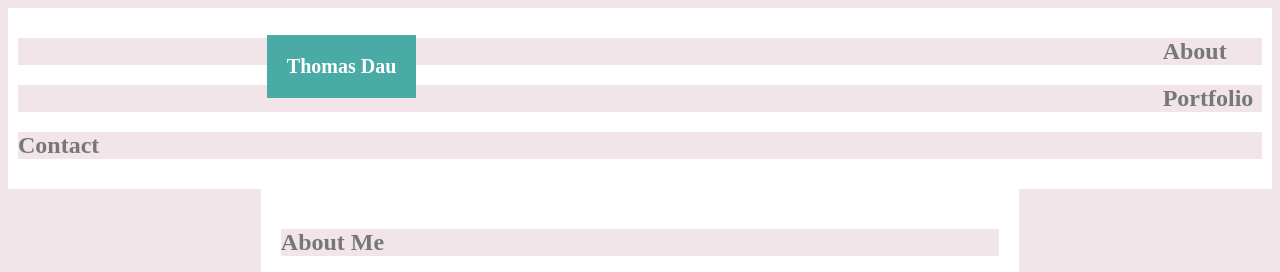
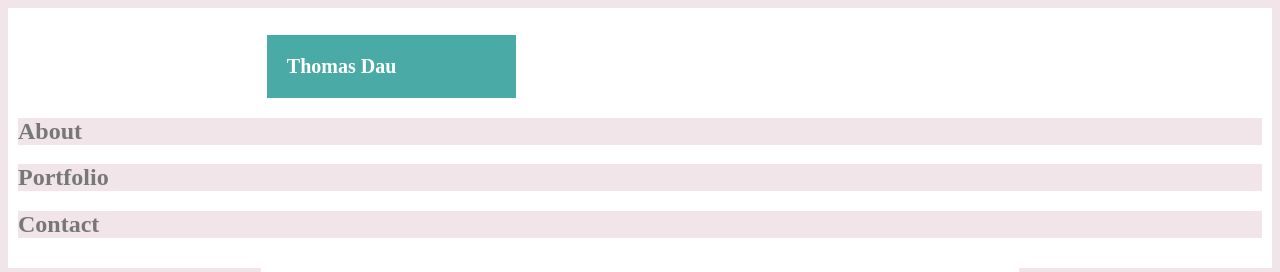
Before and after one commit to ThomasQDau/Basic-Portfolio, a plain HTML site: page index.html in a window 1280 px wide. Shown: the top 272 px of the page. Drawn offline with Linux system fonts and the light colour scheme; grey boxes are pictures that could not be loaded.

Commit message:
Edited homework with Mymy

```diff
--- a/assets/css/style.css
+++ b/assets/css/style.css
@@ -4,7 +4,7 @@
     background-color: #f1e5e9;
 }
 h1 {
-    float:left;
+    /* float:left; */
     border-color: #cccccc;
     background-color: #4aaaa5;
     font-size: 20px;
--- a/index.html
+++ b/index.html
@@ -11,9 +11,9 @@
 <body>
     <section class=header>
         <h1>Thomas Dau</h1>
-        <h2>About</h2>
-        <h2>Portfolio</h2>
-        <h2>Contact</h2>
+        <h2 class=nav>About</h2>
+        <h2 class=nav>Portfolio</h2>
+        <h2 class=nav>Contact</h2>
     </section>
 
     <div class=info>
```
Also changed, not shown: HW-Wireframe/index.html (+3 -1 lines).
